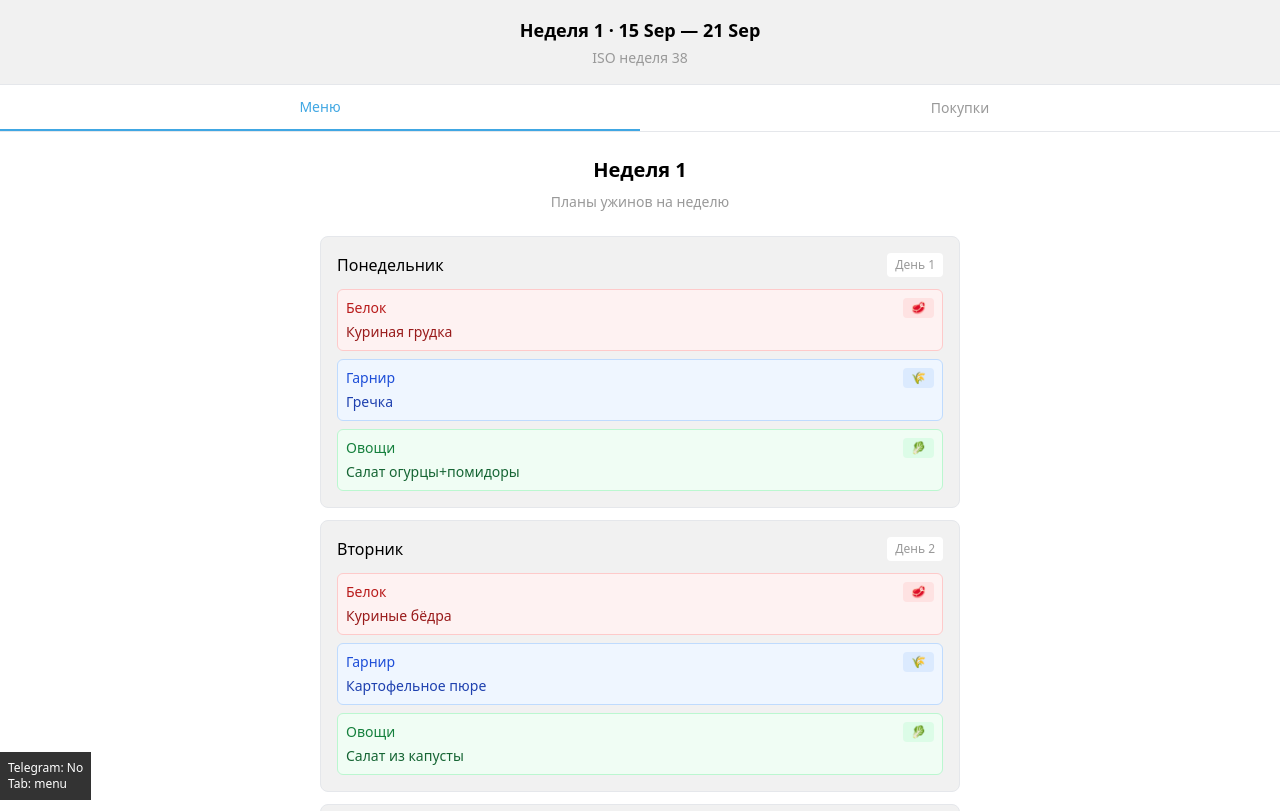
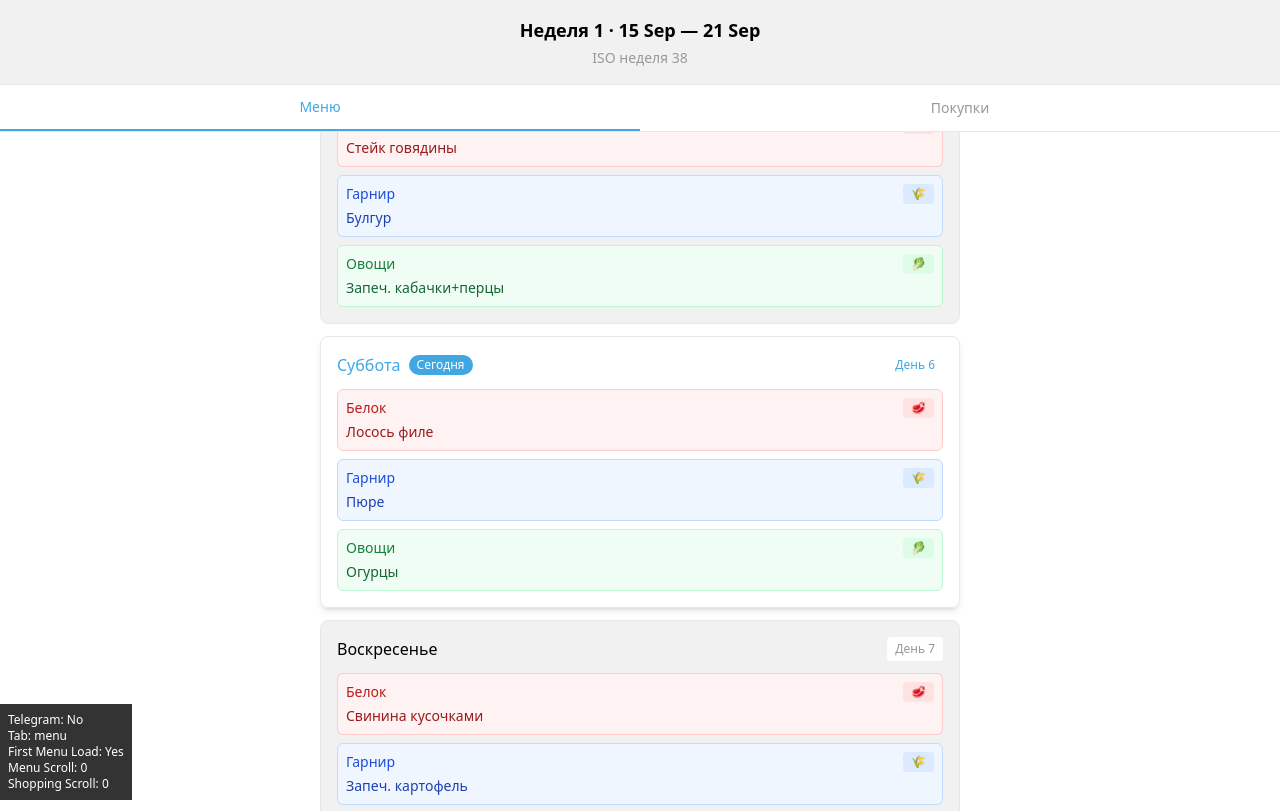
Before and after one commit to pavelsamoylenko/dinner-plan-mini-app, a React (Vite) app: page / in a window 1280 px wide. Shown: the top 811 px of the page. Built offline with nearby package versions, Linux system fonts and the light colour scheme.

Commit message:
auto scroll fix

```diff
--- a/src/components/AppShell.tsx
+++ b/src/components/AppShell.tsx
@@ -7,7 +7,8 @@ import ShoppingView from './ShoppingView';
 
 const AppShell: React.FC = () => {
   const { isReady, isTelegram, hapticFeedback } = useTelegram();
-  const mainContentRef = useRef<HTMLElement>(null);
+  const menuScrollRef = useRef<HTMLDivElement>(null);
+  const shoppingScrollRef = useRef<HTMLDivElement>(null);
   const scrollPositions = useRef<Record<string, number>>({ menu: 0, shopping: 0 });
   const hasInitiallyLoaded = useRef<boolean>(false);
   const isFirstMenuLoad = useRef<boolean>(true);
@@ -21,8 +22,9 @@ const AppShell: React.FC = () => {
 
   // Save scroll position when tab changes
   const saveScrollPosition = useCallback((tab: 'menu' | 'shopping') => {
-    if (mainContentRef.current) {
-      scrollPositions.current[tab] = mainContentRef.current.scrollTop;
+    const scrollRef = tab === 'menu' ? menuScrollRef : shoppingScrollRef;
+    if (scrollRef.current) {
+      scrollPositions.current[tab] = scrollRef.current.scrollTop;
     }
   }, []);
 
@@ -30,19 +32,22 @@ const AppShell: React.FC = () => {
   const handleMenuAutoScroll = useCallback((scrollTop: number) => {
     // Update the saved scroll position for menu tab after auto-scroll
     scrollPositions.current.menu = scrollTop;
+    // Mark that first menu load and auto-scroll is complete
+    isFirstMenuLoad.current = false;
   }, []);
 
   // Restore scroll position for current tab
   const restoreScrollPosition = useCallback((tab: 'menu' | 'shopping') => {
-    if (mainContentRef.current) {
+    const scrollRef = tab === 'menu' ? menuScrollRef : shoppingScrollRef;
+    if (scrollRef.current) {
       const savedPosition = scrollPositions.current[tab];
       // Always restore saved position, except for first menu load which will auto-scroll
       const shouldRestore = tab === 'shopping' || (tab === 'menu' && !isFirstMenuLoad.current);
 
       if (shouldRestore) {
         requestAnimationFrame(() => {
-          if (mainContentRef.current) {
-            mainContentRef.current.scrollTop = savedPosition;
+          if (scrollRef.current) {
+            scrollRef.current.scrollTop = savedPosition;
           }
         });
       }
@@ -53,11 +58,6 @@ const AppShell: React.FC = () => {
   const handleTabSwitch = useCallback((newTab: 'menu' | 'shopping') => {
     // Save current tab's scroll position
     saveScrollPosition(currentTab);
-
-    // Mark that we're no longer on first menu load
-    if (currentTab === 'menu') {
-      isFirstMenuLoad.current = false;
-    }
 
     // Switch tab
     hapticFeedback('selection');
@@ -122,19 +122,35 @@ const AppShell: React.FC = () => {
         </div>
 
         {/* Main Content */}
-        <main
-          ref={mainContentRef}
+        <main className="container mx-auto max-w-2xl relative">
+          {/* Menu Tab Content */}
+          <div
+            ref={menuScrollRef}
             data-scroll-container
-          className="container mx-auto px-4 py-6 pb-safe-bottom max-w-2xl overflow-y-auto"
+            className={`px-4 py-6 pb-safe-bottom overflow-y-auto ${
+              currentTab === 'menu' ? 'block' : 'hidden'
+            }`}
+            style={{ height: 'calc(100vh - 120px)' }}
           >
-          {currentTab === 'menu' ? (
             <MenuView
+              scrollContainerRef={menuScrollRef}
               onAutoScroll={handleMenuAutoScroll}
               shouldAutoScroll={isFirstMenuLoad.current}
+              resetAutoScroll={currentTab === 'menu' && isFirstMenuLoad.current}
             />
-          ) : (
+          </div>
+
+          {/* Shopping Tab Content */}
+          <div
+            ref={shoppingScrollRef}
+            data-scroll-container
+            className={`px-4 py-6 pb-safe-bottom overflow-y-auto ${
+              currentTab === 'shopping' ? 'block' : 'hidden'
+            }`}
+            style={{ height: 'calc(100vh - 120px)' }}
+          >
             <ShoppingView />
-          )}
+          </div>
         </main>
       </div>
 
@@ -143,6 +159,9 @@ const AppShell: React.FC = () => {
           <div className="fixed bottom-0 left-0 bg-black/80 text-white text-xs p-2 z-50">
             <div>Telegram: {isTelegram ? 'Yes' : 'No'}</div>
             <div>Tab: {currentTab}</div>
+            <div>First Menu Load: {isFirstMenuLoad.current ? 'Yes' : 'No'}</div>
+            <div>Menu Scroll: {scrollPositions.current.menu}</div>
+            <div>Shopping Scroll: {scrollPositions.current.shopping}</div>
           </div>
         )}
     </div>
--- a/src/components/MenuView.tsx
+++ b/src/components/MenuView.tsx
@@ -5,13 +5,17 @@ import { DayId } from '@/types';
 import { getCurrentDayOfWeek } from '@/utils/dateUtils';
 
 interface MenuViewProps {
+  scrollContainerRef?: React.RefObject<HTMLDivElement>;
   onAutoScroll?: (scrollTop: number) => void;
   shouldAutoScroll?: boolean;
+  resetAutoScroll?: boolean;
 }
 
 const MenuView: React.FC<MenuViewProps> = ({
+  scrollContainerRef,
   onAutoScroll,
-  shouldAutoScroll = true
+  shouldAutoScroll = true,
+  resetAutoScroll = false
 }) => {
   const { getCurrentWeekMenu } = useAppStore();
   const weekMenu = getCurrentWeekMenu();
@@ -23,12 +27,11 @@ const MenuView: React.FC<MenuViewProps> = ({
 
   // Auto-scroll to today's card with scroll position callback
   const performAutoScroll = useCallback(() => {
-    if (todayRef.current && !hasAutoScrolled && shouldAutoScroll) {
+    if (todayRef.current && !hasAutoScrolled && shouldAutoScroll && scrollContainerRef?.current) {
       const timeout = setTimeout(() => {
-        if (todayRef.current) {
-          // Get the parent scrollable container
-          const scrollableParent = todayRef.current.closest('[data-scroll-container]');
-          if (scrollableParent) {
+        if (todayRef.current && scrollContainerRef?.current) {
+          const scrollableParent = scrollContainerRef.current;
+
           // Calculate the scroll position needed to center the today card
           const containerRect = scrollableParent.getBoundingClientRect();
           const cardRect = todayRef.current.getBoundingClientRect();
@@ -43,24 +46,32 @@ const MenuView: React.FC<MenuViewProps> = ({
           // Notify parent about the new scroll position after scroll animation
           setTimeout(() => {
             if (onAutoScroll && scrollableParent) {
-                onAutoScroll(scrollableParent.scrollTop);
+              const finalScrollTop = scrollableParent.scrollTop;
+              onAutoScroll(finalScrollTop);
             }
           }, 300); // Wait for smooth scroll to complete
-          }
+
           setHasAutoScrolled(true);
         }
       }, 100); // Small delay to ensure component is fully rendered
 
       return () => clearTimeout(timeout);
     }
-  }, [hasAutoScrolled, shouldAutoScroll, onAutoScroll]);
+  }, [hasAutoScrolled, shouldAutoScroll, onAutoScroll, scrollContainerRef]);
+
+  // Reset auto-scroll state when needed
+  useEffect(() => {
+    if (resetAutoScroll) {
+      setHasAutoScrolled(false);
+    }
+  }, [resetAutoScroll]);
 
   // Auto-scroll only when needed
   useEffect(() => {
-    if (shouldAutoScroll) {
+    if (shouldAutoScroll && !hasAutoScrolled) {
       performAutoScroll();
     }
-  }, [shouldAutoScroll, performAutoScroll]);
+  }, [shouldAutoScroll, hasAutoScrolled, performAutoScroll]);
 
   return (
     <div className="space-y-4">
```
Lines whose indentation alone changed are shown as unchanged.
